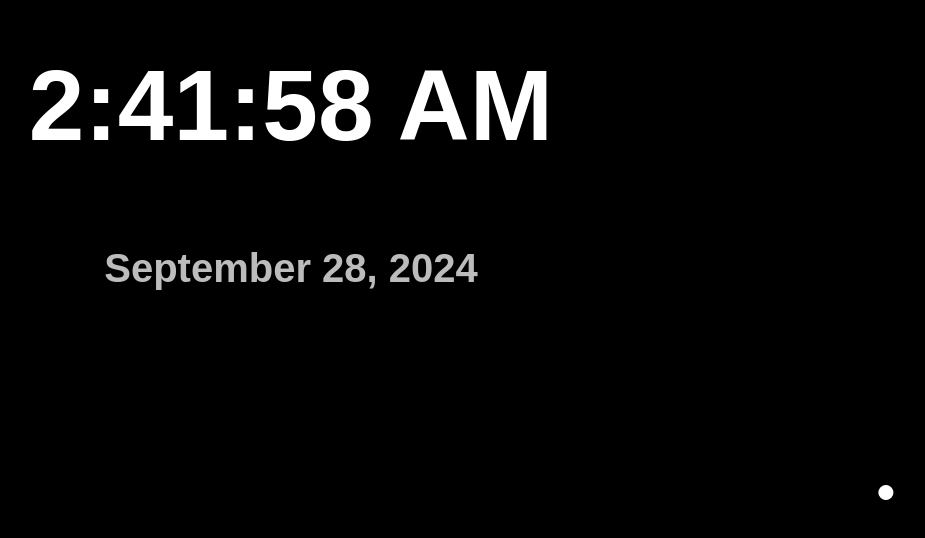
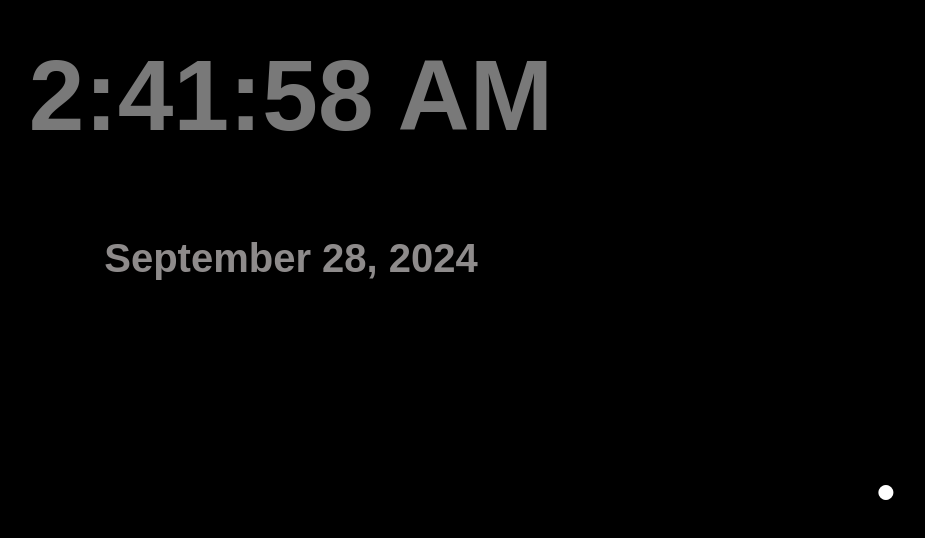
Before and after one commit to Einstein-ash/time-ash, a React (Create React App) app: page / in a window 1280 px wide. Shown: the part 262-800 px from the top of the page, without its empty margins (349-1274 px from the left). Built offline with nearby package versions, Linux system fonts and the light colour scheme.

Commit message:
fixed height problem

```diff
--- a/src/pages/style.css
+++ b/src/pages/style.css
@@ -15,7 +15,7 @@
 }
 
 .time_container{
-    color: white;
+    color: rgba(172, 172, 172, 0.705);
     /* font-size: 100px; */
 }
 
@@ -24,7 +24,7 @@
    font-size: 100px;
 }
 .our_date{
-    color: rgb(188, 188, 188);
+    color: rgba(224, 219, 219, 0.637);
     font-size: 40px;
 }
 
@@ -137,20 +137,21 @@
   border: none;
   border-radius: 5px;
   background-color: #333;
-    color: white;
+  color: rgb(161, 161, 161);
 }
 
 .timer_input label {
   margin-bottom: 5px;
   font-size: 14px;
-    color: #ccc;
+  color: #a5a5a5;
 }
 
+
 button {
-    margin-top: 20px;
+  /* margin-top: 20px; */
   padding: 10px 20px;
   font-size: 16px;
-    color: white;
+  color: rgb(83, 83, 83);
   background-color: black;
   border: none;
   border-radius: 5px;
```
Lines whose indentation alone changed are shown as unchanged.
